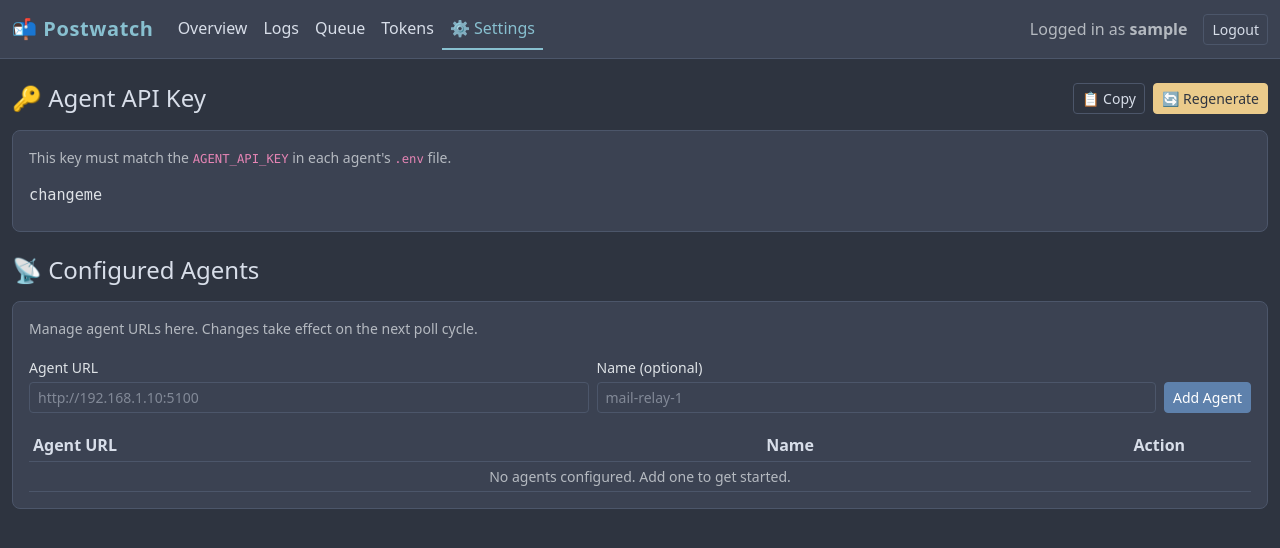
After one commit to jchimp/postwatch, a Flask app: page /settings in a window 1280 px wide. The commit adds this page. Shown: the top 548 px of the page. Run offline with Flask 3, Linux system fonts and the light colour scheme; the visitor is signed in with stand-in values (Sample User, id 1); data that the repository does not hold is empty.

Commit message:
Initial working

```diff
--- a/dashboard/app.py
+++ b/dashboard/app.py
@@ -5,6 +5,7 @@ Main Flask application: auth, proxy routes to agents, polled stats API.
 
 import json
 from functools import wraps
+import secrets
 
 import requests as http_requests
 from apscheduler.schedulers.background import BackgroundScheduler
@@ -23,6 +24,19 @@ app.secret_key = config.SECRET_KEY
 
 # Initialize database
 models.init_db(config.DB_PATH)
+
+# Migrate agents from .env to database (one-time at startup)
+def _migrate_agents_from_config():
+    """On startup, migrate any agents from .env to database if not already present."""
+    existing_agents = models.get_agents(config.DB_PATH)
+    existing_urls = {agent["url"] for agent in existing_agents}
+
+    for env_url in config.AGENTS:
+        if env_url not in existing_urls:
+            models.add_agent(config.DB_PATH, env_url, env_url)
+            print(f"[app] Migrated agent from .env to database: {env_url}")
+
+_migrate_agents_from_config()
 
 # Background poller
 scheduler = BackgroundScheduler(daemon=True)
@@ -55,7 +69,19 @@ def login_required(f):
 
 def _agent_headers() -> dict:
     """Standard headers for agent API calls."""
-    return {"X-API-Key": config.AGENT_API_KEY}
+    return {"X-API-Key": _get_api_key()}
+
+
+def _get_agents() -> list[str]:
+    """Get agent URLs from database only (post-migration from .env)."""
+    agents = models.get_agents(config.DB_PATH)
+    return [agent["url"] for agent in agents]
+
+
+def _get_api_key() -> str:
+    """Get API key: from database if set, otherwise from .env."""
+    db_key = models.get_setting(config.DB_PATH, "AGENT_API_KEY")
+    return db_key if db_key else config.AGENT_API_KEY
 
 
 # ── Login / Logout ────────────────────────────────────────────────────────────
@@ -91,25 +117,33 @@ def index():
 @app.route("/overview")
 @login_required
 def overview():
-    return render_template("overview.html", agents=config.AGENTS)
+    return render_template("overview.html", agents=_get_agents())
 
 
 @app.route("/logs")
 @login_required
 def logs_page():
-    return render_template("logs.html", agents=config.AGENTS)
+    return render_template("logs.html", agents=_get_agents())
 
 
 @app.route("/queue")
 @login_required
 def queue_page():
-    return render_template("queue.html", agents=config.AGENTS)
+    return render_template("queue.html", agents=_get_agents())
 
 
 @app.route("/tokens")
 @login_required
 def tokens_page():
-    return render_template("tokens.html", agents=config.AGENTS)
+    return render_template("tokens.html", agents=_get_agents())
+
+
+@app.route("/settings")
+@login_required
+def settings():
+    agents = models.get_agents(config.DB_PATH)
+    api_key = _get_api_key()
+    return render_template("settings.html", agents=agents, api_key=api_key)
 
 
 # ══════════════════════════════════════════════════════════════════════════════
@@ -119,8 +153,57 @@ def tokens_page():
 @app.route("/api/agents")
 @login_required
 def api_agents():
-    """Return the list of configured agent URLs."""
-    return jsonify(config.AGENTS)
+    """Return the list of configured agent URLs from database."""
+    agents = models.get_agents(config.DB_PATH)
+    return jsonify([agent["url"] for agent in agents])
+
+
+# ── Settings management ───────────────────────────────────────────────────────
+
+@app.route("/api/agents", methods=["POST"])
+@login_required
+def api_add_agent():
+    """Add a new agent. Expects JSON: {url, name?}"""
+    data = request.get_json()
+    url = data.get("url", "").strip()
+    name = data.get("name", "").strip()
+
+    if not url:
+        return jsonify({"error": "url is required"}), 400
+
+    success = models.add_agent(config.DB_PATH, url, name or None)
+    if not success:
+        return jsonify({"error": "agent already exists"}), 400
+
+    return jsonify({"success": True, "url": url}), 201
+
+
+@app.route("/api/agents/<int:agent_id>", methods=["DELETE"])
+@login_required
+def api_remove_agent(agent_id):
+    """Remove an agent by ID."""
+    success = models.remove_agent(config.DB_PATH, agent_id)
+    if not success:
+        return jsonify({"error": "agent not found"}), 404
+
+    return jsonify({"success": True}), 200
+
+
+@app.route("/api/settings/api-key", methods=["GET"])
+@login_required
+def api_get_api_key():
+    """Get the current API key."""
+    api_key = _get_api_key()
+    return jsonify({"api_key": api_key}), 200
+
+
+@app.route("/api/settings/api-key", methods=["POST"])
+@login_required
+def api_regenerate_api_key():
+    """Generate and save a new API key."""
+    new_key = secrets.token_urlsafe(32)
+    models.set_setting(config.DB_PATH, "AGENT_API_KEY", new_key)
+    return jsonify({"api_key": new_key}), 200
 
 
 # ── Live proxy: GET endpoints ─────────────────────────────────────────────────
--- a/dashboard/templates/base.html
+++ b/dashboard/templates/base.html
@@ -38,6 +38,10 @@
                     <a class="nav-link{% if request.endpoint == 'tokens_page' %} active{% endif %}"
                        href="{{ url_for('tokens_page') }}">Tokens</a>
                 </li>
+                <li class="nav-item">
+                    <a class="nav-link{% if request.endpoint == 'settings' %} active{% endif %}"
+                       href="{{ url_for('settings') }}">⚙️ Settings</a>
+                </li>
             </ul>
             <span class="navbar-text me-3 text-muted">
                 Logged in as <strong>{{ session.username }}</strong>
--- /dev/null
+++ b/dashboard/templates/settings.html
@@ -0,0 +1,233 @@
+{% extends "base.html" %}
+
+{% block title_suffix %} — Settings{% endblock %}
+
+{% block head_extra %}
+<style>
+    .api-key-display {
+        font-family: monospace;
+        font-size: 0.95rem;
+        word-break: break-all;
+        padding: 0.5rem 0;
+    }
+</style>
+{% endblock %}
+
+{% block content %}
+<div id="alertArea"></div>
+
+<!-- ── API Key Section ──────────────────────────────────────────────────────── -->
+<div class="d-flex justify-content-between align-items-center mb-3">
+    <h4 class="mb-0">🔑 Agent API Key</h4>
+    <div class="d-flex align-items-center gap-2">
+        <button class="btn btn-sm btn-outline-secondary" onclick="copyApiKey()">📋 Copy</button>
+        <button class="btn btn-sm btn-warning" onclick="regenerateApiKey()">🔄 Regenerate</button>
+    </div>
+</div>
+
+<div class="card mb-4">
+    <div class="card-body">
+        <p class="text-muted small mb-2">This key must match the <code>AGENT_API_KEY</code> in each agent's <code>.env</code> file.</p>
+        <div class="api-key-display" id="apiKeyDisplay">{{ api_key }}</div>
+    </div>
+</div>
+
+<!-- ── Agents Section ────────────────────────────────────────────────────────── -->
+<div class="d-flex justify-content-between align-items-center mb-3">
+    <h4 class="mb-0">📡 Configured Agents</h4>
+</div>
+
+<div class="card mb-4">
+    <div class="card-body">
+        <p class="text-muted small mb-3">Manage agent URLs here. Changes take effect on the next poll cycle.</p>
+
+        <!-- Add Agent Form -->
+        <div class="d-flex align-items-end gap-2 mb-3">
+            <div class="flex-grow-1">
+                <label class="form-label small mb-1">Agent URL</label>
+                <input type="url" id="newAgentUrl" class="form-control form-control-sm"
+                       placeholder="http://192.168.1.10:5100" required>
+            </div>
+            <div class="flex-grow-1">
+                <label class="form-label small mb-1">Name (optional)</label>
+                <input type="text" id="newAgentName" class="form-control form-control-sm"
+                       placeholder="mail-relay-1">
+            </div>
+            <button class="btn btn-sm btn-primary" onclick="addAgent()">Add Agent</button>
+        </div>
+
+        <!-- Agents Table -->
+        <table class="table table-sm table-dark mb-0">
+            <thead>
+                <tr>
+                    <th style="width: 60%">Agent URL</th>
+                    <th style="width: 25%">Name</th>
+                    <th style="width: 15%; text-align: center;">Action</th>
+                </tr>
+            </thead>
+            <tbody id="agentsTableBody">
+                {% if agents %}
+                    {% for agent in agents %}
+                    <tr data-agent-id="{{ agent.id }}">
+                        <td class="font-monospace text-break" style="font-size: 0.9rem;">{{ agent.url }}</td>
+                        <td>{{ agent.name or "—" }}</td>
+                        <td style="text-align: center;">
+                            <button class="btn btn-sm btn-outline-danger"
+                                    onclick="deleteAgent({{ agent.id }})">
+                                🗑️
+                            </button>
+                        </td>
+                    </tr>
+                    {% endfor %}
+                {% else %}
+                    <tr>
+                        <td colspan="3" class="text-center text-muted small">
+                            No agents configured. Add one to get started.
+                        </td>
+                    </tr>
+                {% endif %}
+            </tbody>
+        </table>
+    </div>
+</div>
+
+<!-- Delete Confirmation Modal -->
+<div class="modal fade" id="deleteAgentModal" tabindex="-1">
+    <div class="modal-dialog modal-sm">
+        <div class="modal-content">
+            <div class="modal-header">
+                <h6 class="modal-title">Remove Agent</h6>
+                <button type="button" class="btn-close" data-bs-dismiss="modal"></button>
+            </div>
+            <div class="modal-body">
+                <p>Are you sure? This will stop monitoring this agent.</p>
+                <p class="text-muted small">Agent URL: <code id="deleteAgentUrl"></code></p>
+            </div>
+            <div class="modal-footer">
+                <button type="button" class="btn btn-sm btn-outline-secondary" data-bs-dismiss="modal">
+                    Cancel
+                </button>
+                <button type="button" class="btn btn-sm btn-danger" id="confirmDeleteBtn"
+                        onclick="confirmDelete()">
+                    Remove
+                </button>
+            </div>
+        </div>
+    </div>
+</div>
+
+{% endblock %}
+
+{% block scripts %}
+<script>
+let deleteAgentId = null;
+
+function showAlert(message, type = 'success') {
+    const area = document.getElementById('alertArea');
+    const id = 'alert-' + Date.now();
+    area.innerHTML = `
+        <div id="${id}" class="alert alert-${type} alert-dismissible fade show" role="alert">
+            ${message}
+            <button type="button" class="btn-close" data-bs-dismiss="alert"></button>
+        </div>`;
+    setTimeout(() => {
+        const el = document.getElementById(id);
+        if (el) el.remove();
+    }, 5000);
+}
+
+function closeModal(id) {
+    const modal = bootstrap.Modal.getInstance(document.getElementById(id));
+    if (modal) modal.hide();
+}
+
+function copyApiKey() {
+    const keyText = document.getElementById('apiKeyDisplay').textContent;
+    navigator.clipboard.writeText(keyText).then(() => {
+        showAlert('✓ Copied to clipboard');
+    }).catch(() => {
+        showAlert('✗ Failed to copy', 'danger');
+    });
+}
+
+function regenerateApiKey() {
+    if (!confirm('Regenerate API key? All agents must be updated with the new key.')) {
+        return;
+    }
+
+    fetch('/api/settings/api-key', {method: 'POST'})
+        .then(r => r.json())
+        .then(data => {
+            document.getElementById('apiKeyDisplay').textContent = data.api_key;
+            showAlert('✓ New API key generated. Update your agents!');
+        })
+        .catch(err => {
+            showAlert('✗ Failed: ' + err, 'danger');
+        });
+}
+
+function addAgent() {
+    const url = document.getElementById('newAgentUrl').value.trim();
+    const name = document.getElementById('newAgentName').value.trim();
+
+    if (!url) {
+        showAlert('⚠ URL is required', 'warning');
+        return;
+    }
+
+    fetch('/api/agents', {
+        method: 'POST',
+        headers: {'Content-Type': 'application/json'},
+        body: JSON.stringify({url, name: name || null})
+    })
+        .then(r => r.json().then(data => ({status: r.status, data})))
+        .then(({status, data}) => {
+            if (status === 201) {
+                document.getElementById('newAgentUrl').value = '';
+                document.getElementById('newAgentName').value = '';
+                showAlert('✓ Agent added');
+                loadAgents();
+            } else {
+                showAlert('✗ ' + (data.error || 'Failed to add agent'), 'danger');
+            }
+        })
+        .catch(err => {
+            showAlert('✗ Error: ' + err, 'danger');
+        });
+}
+
+function deleteAgent(id) {
+    const row = document.querySelector(`tr[data-agent-id="${id}"]`);
+    const url = row.querySelector('td').textContent.trim();
+    document.getElementById('deleteAgentUrl').textContent = url;
+    deleteAgentId = id;
+    new bootstrap.Modal(document.getElementById('deleteAgentModal')).show();
+}
+
+function confirmDelete() {
+    if (!deleteAgentId) return;
+
+    fetch(`/api/agents/${deleteAgentId}`, {method: 'DELETE'})
+        .then(r => {
+            if (r.ok) {
+                closeModal('deleteAgentModal');
+                showAlert('✓ Agent removed');
+                loadAgents();
+            } else {
+                showAlert('✗ Failed to delete agent', 'danger');
+            }
+        })
+        .catch(err => showAlert('✗ Error: ' + err, 'danger'));
+}
+
+function loadAgents() {
+    fetch('/api/agents')
+        .then(r => r.json())
+        .then(agents => {
+            // Reload page to reflect changes from DB
+            location.reload();
+        })
+        .catch(err => console.error('Error loading agents:', err));
+}
+</script>
+{% endblock %}
```
Also changed, not shown: dashboard/models.py (+69 -0 lines), dashboard/poller.py (+66 -56 lines), README.md.
